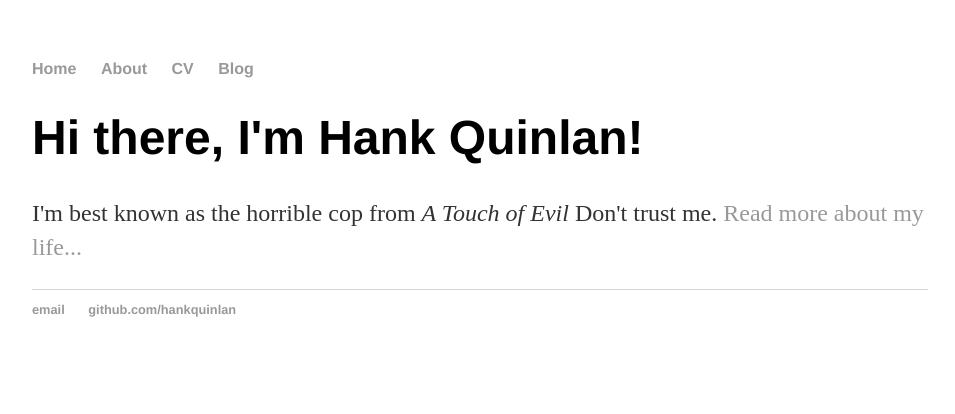
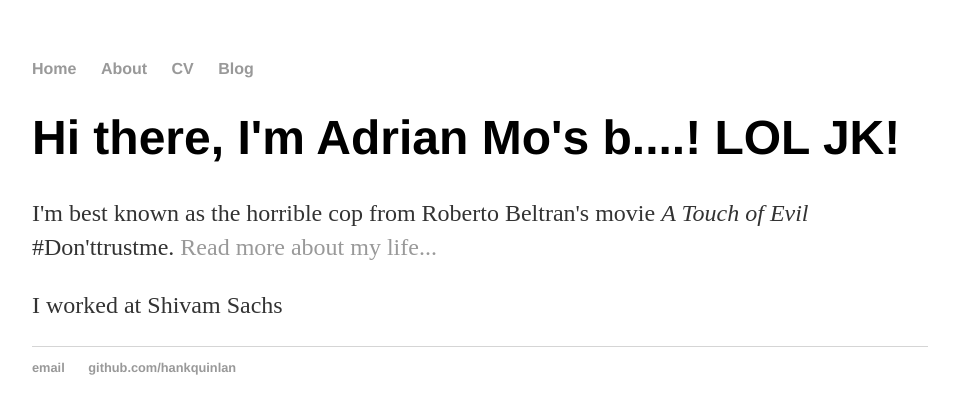
Before and after one commit to chen2156/chen2156.github.io, a Jekyll site: the page built from index.html, in a window 1280 px wide. Shown: the top 414 px of the page, without its empty margins (160-1115 px from the left). Built offline with Jekyll 4.4.1, drawn with Linux system fonts in a browser that asks for light colours.

Commit message:
Update index.html

```diff
--- a/index.html
+++ b/index.html
@@ -3,6 +3,7 @@ layout: default
 title: Jason Chen
 ---
 <div class="blurb">
-	<h1>Hi there, I'm Hank Quinlan!</h1>
-	<p>I'm best known as the horrible cop from <em>A Touch of Evil</em> Don't trust me. <a href="/about">Read more about my life...</a></p>
+	<h1>Hi there, I'm Adrian Mo's b....! LOL JK!</h1>
+	<p>I'm best known as the horrible cop from Roberto Beltran's movie <em>A Touch of Evil</em> #Don'ttrustme. <a href="/about">Read more about my life...</a></p>
+	<p> I worked at Shivam Sachs</p>
 </div><!-- /.blurb -->
```
